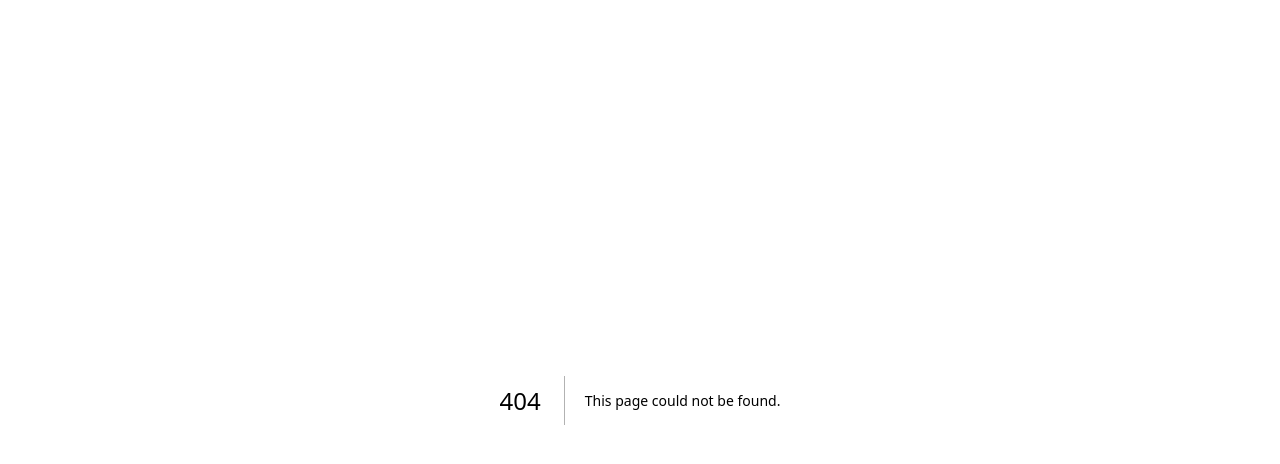
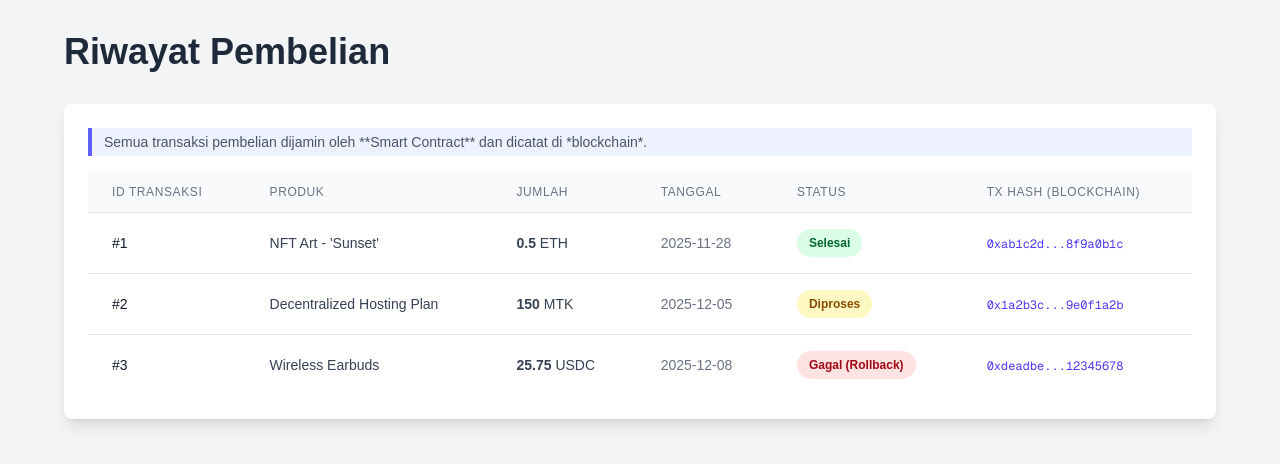
Before and after one commit to difhaels/dexx-fe, a Next.js app: page /user/transaction in a window 1280 px wide. Before the commit this address had no page. Shown: the top 464 px of the page. Built offline with nearby package versions, Linux system fonts and the light colour scheme.

Commit message:
riwayat transaksi

```diff
--- a/src/app/components/Navbar.jsx
+++ b/src/app/components/Navbar.jsx
@@ -58,7 +58,9 @@ export default function Navbar() {
             <Link href="/seller/dashboard">
               <FaShop className="text-2xl text-slate-600 cursor-pointer hover:text-[#698ABD] transition" />
             </Link>
-            <FaUser className="text-2xl text-slate-600 cursor-pointer hover:text-[#698ABD] transition" />
+            <Link href="/user">
+              <FaUser className="text-2xl text-slate-600 cursor-pointer hover:text-[#698ABD] transition" />
+            </Link>
           </div>
         ) : (
           <div className="hidden md:flex space-x-2">
--- a/src/app/home/page.js
+++ b/src/app/home/page.js
@@ -1,7 +1,5 @@
 import Head from "next/head";
 import {
-  FaShoppingCart,
-  FaSearch,
   FaStar,
   FaMapMarkerAlt,
 } from "react-icons/fa";
--- /dev/null
+++ b/src/app/user/transaction/page.js
@@ -0,0 +1,150 @@
+"use client";
+import { useState } from "react";
+import Head from "next/head";
+
+// Dummy Data untuk mensimulasikan riwayat pembelian
+const dummyHistory = [
+  {
+    id: 1,
+    productName: "NFT Art - 'Sunset'",
+    amount: 0.5,
+    token: "ETH",
+    status: "Selesai",
+    date: "2025-11-28",
+    txHash:
+      "0xab1c2d3e4f5a6b7c8d9e0f1a2b3c4d5e6f7a8b9c0d1e2f3a4b5c6d7e8f9a0b1c",
+  },
+  {
+    id: 2,
+    productName: "Decentralized Hosting Plan",
+    amount: 150,
+    token: "MTK",
+    status: "Diproses",
+    date: "2025-12-05",
+    txHash:
+      "0x1a2b3c4d5e6f7a8b9c0d1e2f3a4b5c6d7e8f9a0b1c2d3e4f5a6b7c8d9e0f1a2b",
+  },
+  {
+    id: 3,
+    productName: "Wireless Earbuds",
+    amount: 25.75,
+    token: "USDC",
+    status: "Gagal (Rollback)",
+    date: "2025-12-08",
+    txHash:
+      "0xdeadbeef1234567890abcdef1234567890abcdef1234567890abcdef12345678",
+  },
+];
+
+export default function HistoryPage() {
+  const [purchaseHistory, setPurchaseHistory] = useState(dummyHistory);
+
+  // Fungsi utilitas untuk menentukan warna badge status
+  const getStatusBadge = (status) => {
+    switch (status) {
+      case "Selesai":
+        return "bg-green-100 text-green-800";
+      case "Diproses":
+        return "bg-yellow-100 text-yellow-800";
+      case "Gagal (Rollback)":
+        return "bg-red-100 text-red-800";
+      default:
+        return "bg-gray-100 text-gray-800";
+    }
+  };
+
+  return (
+    <div className="min-h-screen bg-gray-100 p-8">
+      <Head>
+        <title>Riwayat Pembelian | Marketplace</title>
+      </Head>
+
+      <div className="mx-auto max-w-6xl">
+        <h1 className="mb-8 text-4xl font-bold text-gray-800">
+          Riwayat Pembelian
+        </h1>
+
+        <div className="rounded-lg bg-white p-6 shadow-lg">
+          <p className="mb-4 text-sm text-gray-600 border-l-4 border-indigo-500 pl-3 py-1 bg-indigo-50">
+            Semua transaksi pembelian dijamin oleh **Smart Contract** dan
+            dicatat di *blockchain*.
+          </p>
+
+          <div className="overflow-x-auto">
+            <table className="min-w-full divide-y divide-gray-200">
+              <thead className="bg-gray-50">
+                <tr>
+                  <th className="px-6 py-3 text-left text-xs font-medium uppercase tracking-wider text-gray-500">
+                    ID Transaksi
+                  </th>
+                  <th className="px-6 py-3 text-left text-xs font-medium uppercase tracking-wider text-gray-500">
+                    Produk
+                  </th>
+                  <th className="px-6 py-3 text-left text-xs font-medium uppercase tracking-wider text-gray-500">
+                    Jumlah
+                  </th>
+                  <th className="px-6 py-3 text-left text-xs font-medium uppercase tracking-wider text-gray-500">
+                    Tanggal
+                  </th>
+                  <th className="px-6 py-3 text-left text-xs font-medium uppercase tracking-wider text-gray-500">
+                    Status
+                  </th>
+                  <th className="px-6 py-3 text-left text-xs font-medium uppercase tracking-wider text-gray-500">
+                    Tx Hash (Blockchain)
+                  </th>
+                </tr>
+              </thead>
+              <tbody className="divide-y divide-gray-200 bg-white">
+                {purchaseHistory.map((item) => (
+                  <tr key={item.id} className="hover:bg-gray-50">
+                    <td className="whitespace-nowrap px-6 py-4 text-sm font-medium text-gray-900">
+                      #{item.id}
+                    </td>
+                    <td className="whitespace-nowrap px-6 py-4 text-sm text-gray-700">
+                      {item.productName}
+                    </td>
+                    <td className="whitespace-nowrap px-6 py-4 text-sm text-gray-700">
+                      <span className="font-semibold">{item.amount}</span>{" "}
+                      {item.token}
+                    </td>
+                    <td className="whitespace-nowrap px-6 py-4 text-sm text-gray-500">
+                      {item.date}
+                    </td>
+                    <td className="whitespace-nowrap px-6 py-4 text-sm">
+                      <span
+                        className={`inline-flex rounded-full px-3 py-1 text-xs font-semibold leading-5 ${getStatusBadge(
+                          item.status
+                        )}`}
+                      >
+                        {item.status}
+                      </span>
+                    </td>
+                    <td className="px-6 py-4 text-sm text-gray-500">
+                      {/* Tautan ke Blockchain Explorer (dummy link) */}
+                      <a
+                        href={`https://explorer.example.com/tx/${item.txHash}`}
+                        target="_blank"
+                        rel="noopener noreferrer"
+                        className="font-mono text-xs text-indigo-600 hover:text-indigo-800 hover:underline"
+                        title={item.txHash}
+                      >
+                        {item.txHash.substring(0, 8)}...
+                        {item.txHash.substring(item.txHash.length - 8)}
+                      </a>
+                    </td>
+                  </tr>
+                ))}
+              </tbody>
+            </table>
+          </div>
+
+          {purchaseHistory.length === 0 && (
+            <div className="py-10 text-center text-gray-500">
+              Belum ada riwayat pembelian ditemukan.
+            </div>
+          )}
+        </div>
+      </div>
+    </div>
+  );
+}
```
